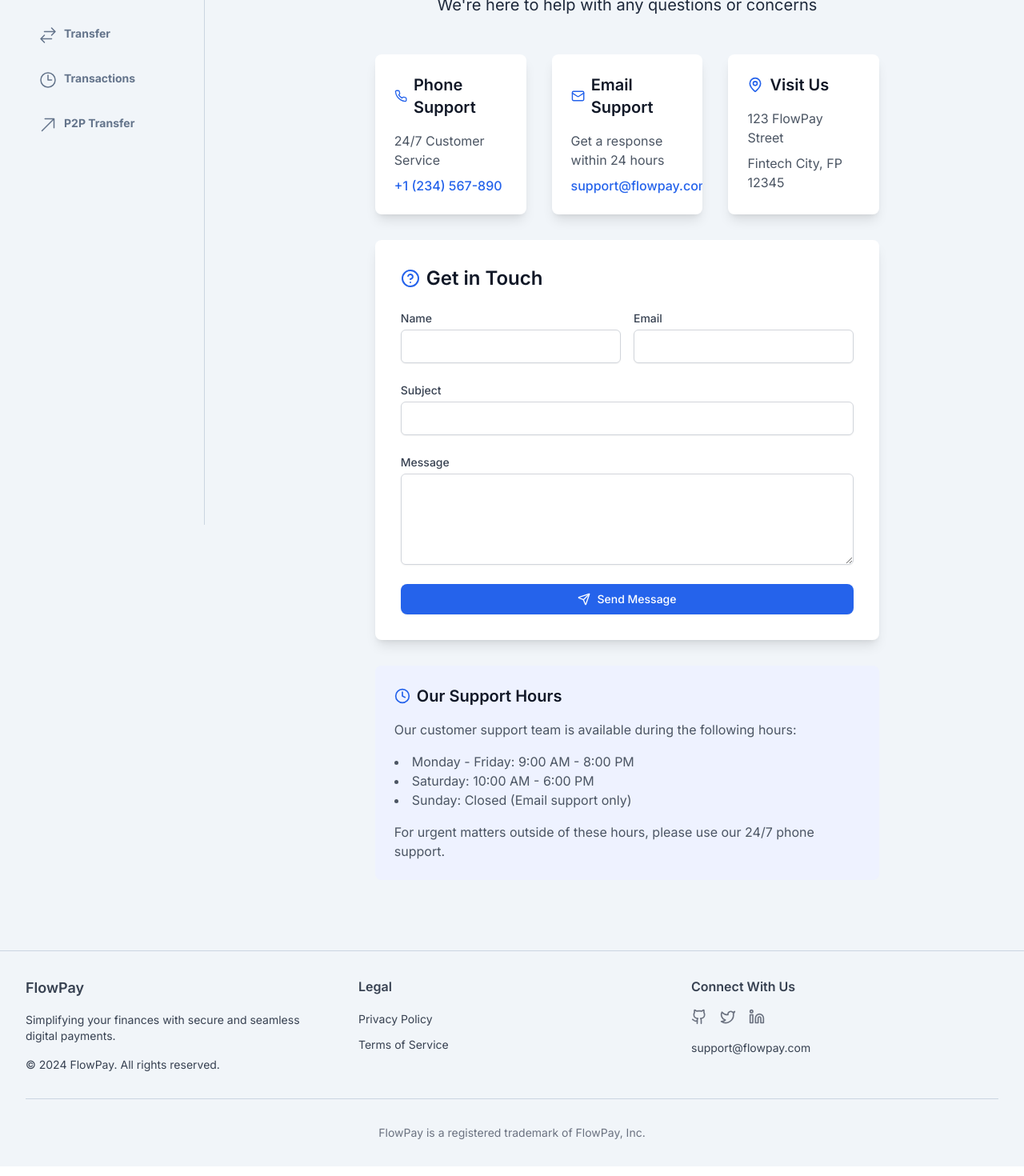
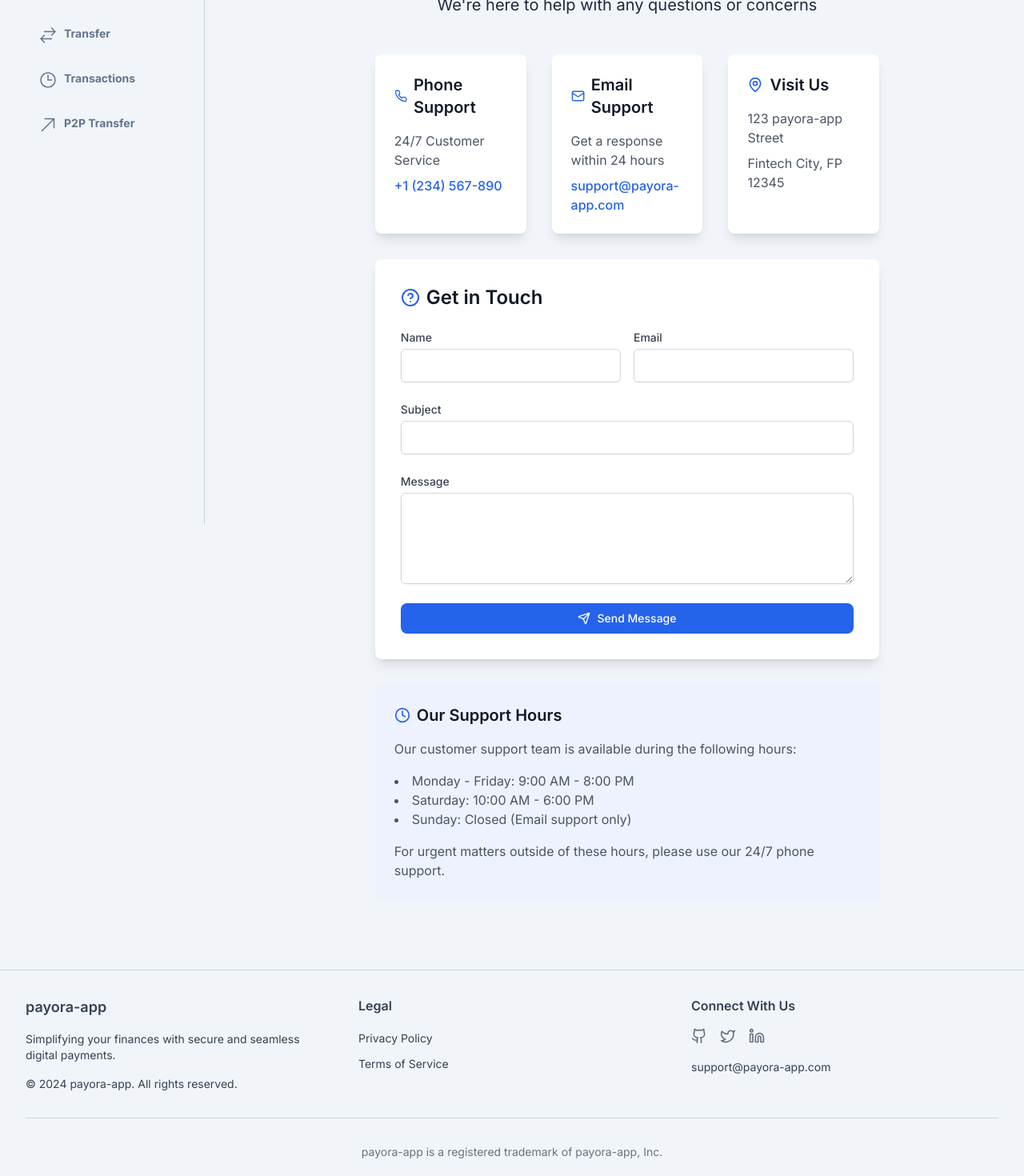
Before and after one commit to Jyot-Pandya/payora-app, a Next.js app in the folder apps/user-app/: page /contact in a window 1280 px wide. Shown: the part 200-1670 px from the top of the page at 80% size. Built offline with nearby package versions, Linux system fonts and the light colour scheme; no server answers; sample sign-in values are in the browser's storage.

Commit message:
clean-up

```diff
--- a/apps/user-app/app/(dashboard)/contact/page.tsx
+++ b/apps/user-app/app/(dashboard)/contact/page.tsx
@@ -56,10 +56,10 @@ export default function ContactUsPage() {
                 Get a response within 24 hours
               </p>
               <a
-                href="mailto:support@pankajams1234@gmail.com"
+                href="mailto:support@payora@gmail.com"
                 className="text-blue-600 font-medium hover:text-blue-800"
               >
-                support@flowpay.com
+                support@payora-app.com
               </a>
             </div>
           </div>
@@ -69,7 +69,7 @@ export default function ContactUsPage() {
                 <MapPin className="mr-2 h-5 w-5 text-blue-600" />
                 Visit Us
               </h3>
-              <p className="text-gray-600 mb-2">123 FlowPay Street</p>
+              <p className="text-gray-600 mb-2">123 payora-app Street</p>
               <p className="text-gray-600">Fintech City, FP 12345</p>
             </div>
           </div>
--- a/apps/user-app/app/auth/page.tsx
+++ b/apps/user-app/app/auth/page.tsx
@@ -27,11 +27,11 @@ export default function LoginSignup() {
 
     if (res?.status === 201) {
       toast.success(
-        "Welcome to FlowPay! Your account has been created successfully.",
+        "Welcome to payora-app! Your account has been created successfully.",
       );
       router.push("/dashboard");
     } else if (res?.status === 200) {
-      toast.success("You've successfully logged in to your FlowPay account.");
+      toast.success("You've successfully logged in to your payora-app account.");
       router.push("/dashboard");
     } else {
       setError("Invalid phone number or password. Please try again.");
@@ -43,7 +43,7 @@ export default function LoginSignup() {
       <div className="bg-white rounded-lg shadow-xl p-8 max-w-md w-full">
         <div className="text-center mb-8">
           <h1 className="text-3xl font-bold text-gray-900">
-            Welcome to <span className="text-blue-600 font-bold">FlowPay</span>
+            Welcome to <span className="text-blue-600 font-bold">payora-app</span>
           </h1>
           <p className="text-gray-600 mt-2">Login or create your account</p>
         </div>
@@ -103,7 +103,7 @@ export default function LoginSignup() {
           </button>
         </form>
         <p className="mt-4 text-sm text-center text-gray-600">
-          By continuing, you agree to FlowPay's Terms of Service and Privacy
+          By continuing, you agree to payora-app's Terms of Service and Privacy
           Policy.
         </p>
       </div>
--- a/packages/ui/src/Footer.tsx
+++ b/packages/ui/src/Footer.tsx
@@ -9,19 +9,19 @@ interface FooterProps {
 
 const Footer: React.FC<FooterProps> = ({
   year = new Date().getFullYear(),
-  email = "support@flowpay.com",
+  email = "support@payora-app.com",
 }) => {
   return (
     <footer className="bg-slate-100 text-gray-700 py-8 border-t border-slate-300">
       <div className="container mx-auto px-6 lg:px-8">
         <div className="grid grid-cols-1 md:grid-cols-3 gap-8">
           <div className="space-y-4">
-            <h3 className="text-lg font-semibold">FlowPay</h3>
+            <h3 className="text-lg font-semibold">payora-app</h3>
             <p className="text-sm">
               Simplifying your finances with secure and seamless digital
               payments.
             </p>
-            <p className="text-sm">© {year} FlowPay. All rights reserved.</p>
+            <p className="text-sm">© {year} payora-app. All rights reserved.</p>
           </div>
 
           <div>
@@ -50,7 +50,7 @@ const Footer: React.FC<FooterProps> = ({
             <h4 className="text-md font-semibold mb-4">Connect With Us</h4>
             <div className="flex space-x-4 mb-4">
               <a
-                href="https://github.com/pankajkumardev"
+                href="https://github.com/jyot-pandya"
                 target="_blank"
                 rel="noopener noreferrer"
                 className="text-gray-500 hover:text-gray-800"
@@ -68,7 +68,7 @@ const Footer: React.FC<FooterProps> = ({
                 <span className="sr-only">Twitter</span>
               </a>
               <a
-                href="https://linkedin.com/in/Pankajkumardev0"
+                href="https://linkedin.com/in/jyot-pandya0"
                 target="_blank"
                 rel="noopener noreferrer"
                 className="text-gray-500 hover:text-blue-700"
@@ -89,7 +89,7 @@ const Footer: React.FC<FooterProps> = ({
         </div>
 
         <div className="mt-8 pt-8 border-t border-slate-300 text-center text-sm text-gray-500">
-          <p>FlowPay is a registered trademark of FlowPay, Inc.</p>
+          <p>payora-app is a registered trademark of payora-app, Inc.</p>
         </div>
       </div>
     </footer>
```
Also changed, not shown: 2 other files (tests, documents, lock files or other folders).
